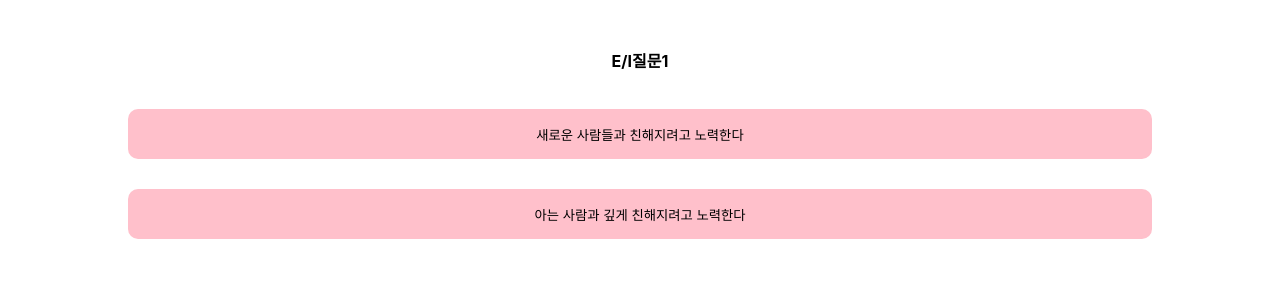
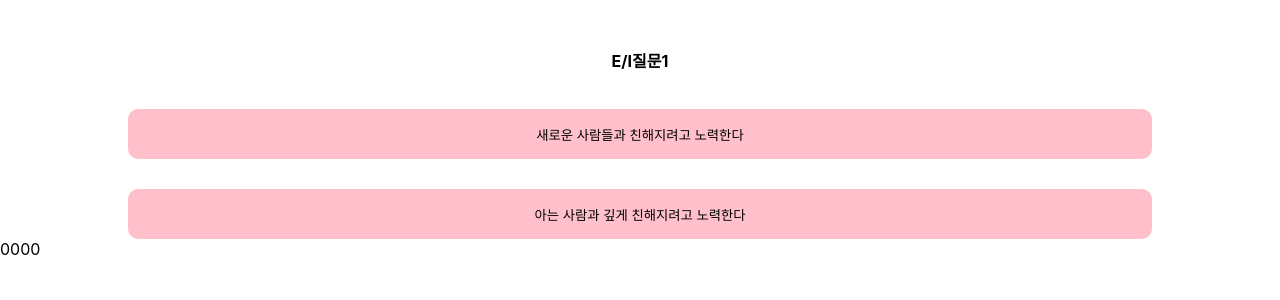
Before and after one commit to EST-94/jor-factory, a React (Create React App) app: page /test1 in a window 1280 px wide. Shown: the top 300 px of the page. Built offline with nearby package versions, Linux system fonts and the light colour scheme.

Commit message:
add to button value

```diff
--- a/src/components/Questions/QuestionsList.js
+++ b/src/components/Questions/QuestionsList.js
@@ -5,6 +5,10 @@ import { questionLists } from "../Question/QuestionDummy";
 const Questions = ({ ...props }) => {
     const [question, setQuestion] = useState(0);
     const [answer, setAnswer] = useState([]);
+    const [storevalue1, setStorevalue1] = useState(0);
+    const [storevalue2, setStorevalue2] = useState(0);
+    const [storevalue3, setStorevalue3] = useState(0);
+    const [storevalue4, setStorevalue4] = useState(0);
 
 
 
@@ -12,7 +16,25 @@ const Questions = ({ ...props }) => {
         const value = e.target.value;
         setAnswer(prev => [...prev, value])
         setQuestion(prev => prev + 1)
-    }, [])
+        if (value === "e") {
+            setStorevalue1(prev => prev + 1);
+        }
+        if (value === "s") {
+            setStorevalue2(prev => prev + 1);
+        }
+        if (value === "f") {
+            setStorevalue3(prev => prev + 1);
+        }
+        if (value === "p") {
+            setStorevalue4(prev => prev + 1);
+        }
+    }, [],
+    )
+
+
+
+    // if (!props[question]) return ShowResult();
+
     return (
         <div className={classes.Qsection}>
             <h6>{questionLists[question].question}</h6>
@@ -20,10 +42,17 @@ const Questions = ({ ...props }) => {
                 value={questionLists[question].selection[0].value}>
                 {questionLists[question].selection[0].answer}</button>
             <button onClick={showNextQuestion}
-                value={questionLists[question].selection[0].value}>
+                value={questionLists[question].selection[1].value}>
                 {questionLists[question].selection[1].answer}</button>
 
-        </div>
+            <div className={classes.hide}>
+                {storevalue1}
+                {storevalue2}
+                {storevalue3}
+                {storevalue4}
+            </div>
+
+        </div >
 
     )
 }
--- a/src/components/Questions/QuestionsList.module.css
+++ b/src/components/Questions/QuestionsList.module.css
@@ -26,3 +26,7 @@
      margin: 0 auto;
      margin-top: 30px;
  }
+
+ /* .hide {
+     display: none;
+ } */
--- a/src/pages/Result/index.js
+++ b/src/pages/Result/index.js
@@ -5,7 +5,8 @@ import React from "react";
 const Result = () => {
     return (
         <>
-
+            <img id="result-img1" src="https://unsplash.com/ko/%EC%82%AC%EC%A7%84/we4l7ch6iwc"
+                alt="result-img" />
         </>
     );
 }
```
